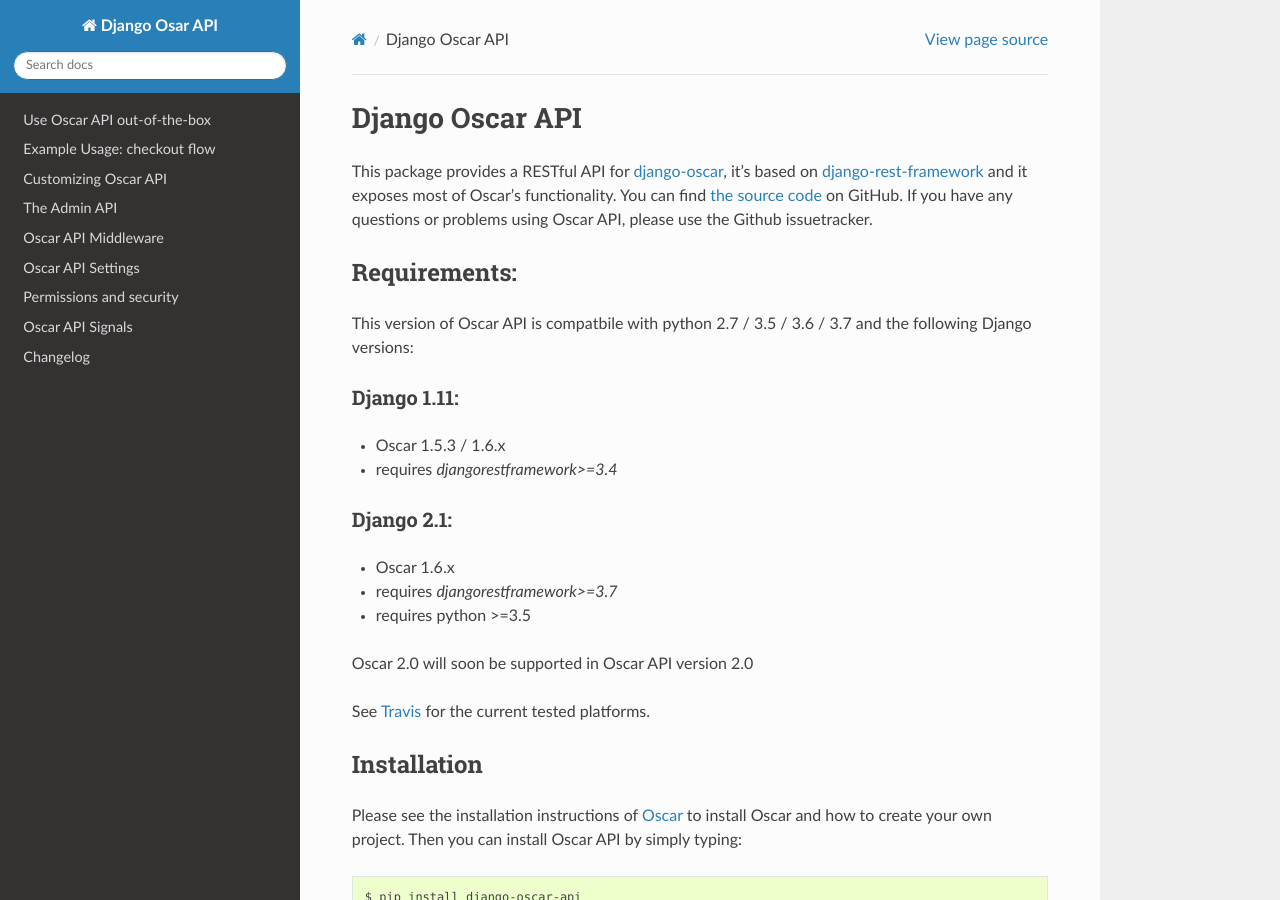
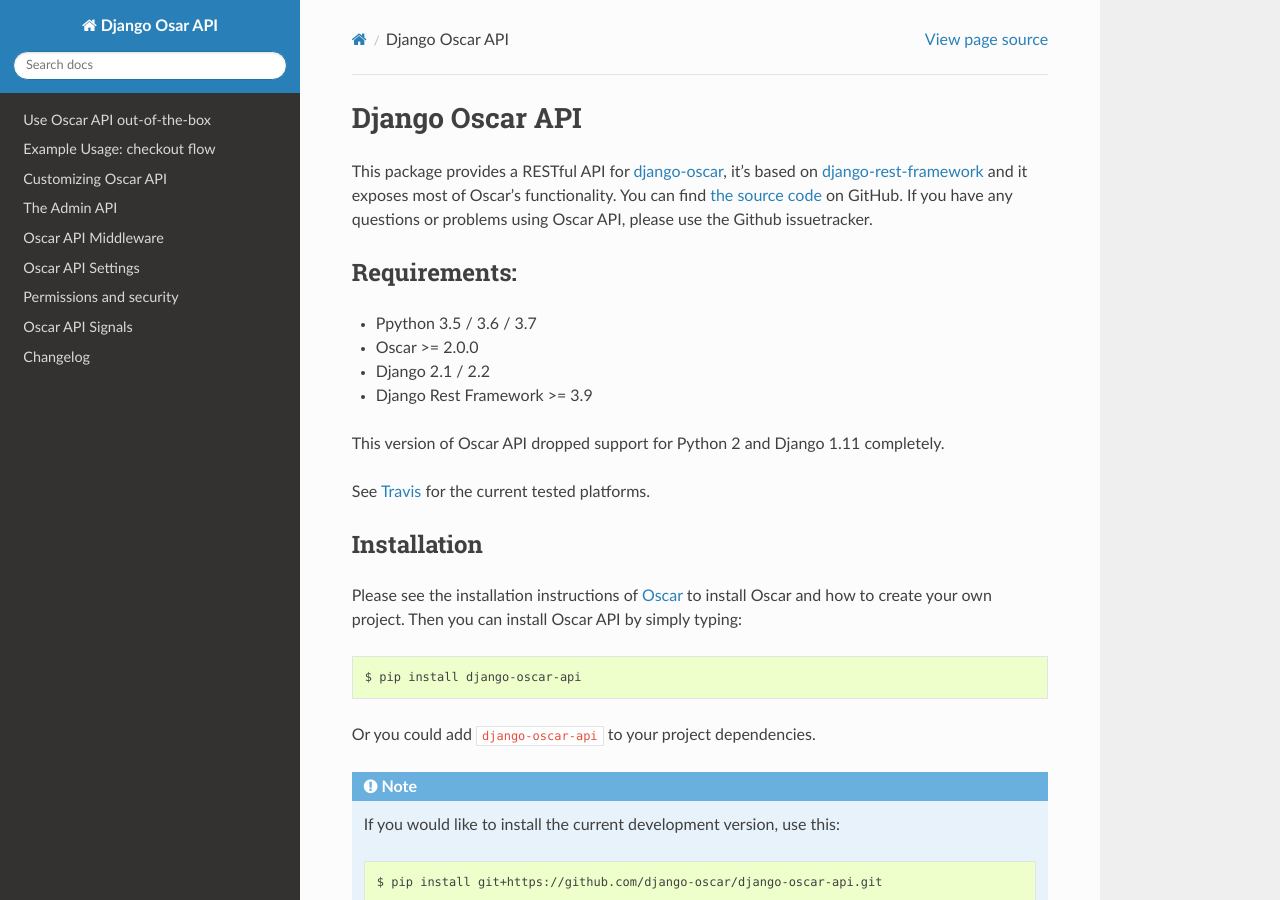
Before and after one commit to django-oscar/django-oscar-api, a Sphinx documentation site: the page built from docs/source/index.rst, in a window 1280 px wide and 900 px high. Built offline with Sphinx 7.4.7 and the Read the Docs theme 2.0.0, drawn with Linux system fonts in a browser that asks for light colours.

Commit message:
Updated documentation with correct dependencies

```diff
--- a/docs/source/index.rst
+++ b/docs/source/index.rst
@@ -13,20 +13,12 @@
 
 Requirements:
 -------------
-This version of Oscar API is compatbile with python 2.7 / 3.5 / 3.6 / 3.7 and the following Django versions:
+- Ppython 3.5 / 3.6 / 3.7
+- Oscar >= 2.0.0
+- Django 2.1 / 2.2
+- Django Rest Framework >= 3.9
 
-Django 1.11:
-~~~~~~~~~~~~
-- Oscar 1.5.3 / 1.6.x
-- requires `djangorestframework>=3.4`
-
-Django 2.1:
-~~~~~~~~~~~~~~~~~~~
-- Oscar 1.6.x
-- requires `djangorestframework>=3.7`
-- requires python >=3.5
-
-Oscar 2.0 will soon be supported in Oscar API version 2.0
+This version of Oscar API dropped support for Python 2 and Django 1.11 completely.
 
 See `Travis`_ for the current tested platforms.
 
```
